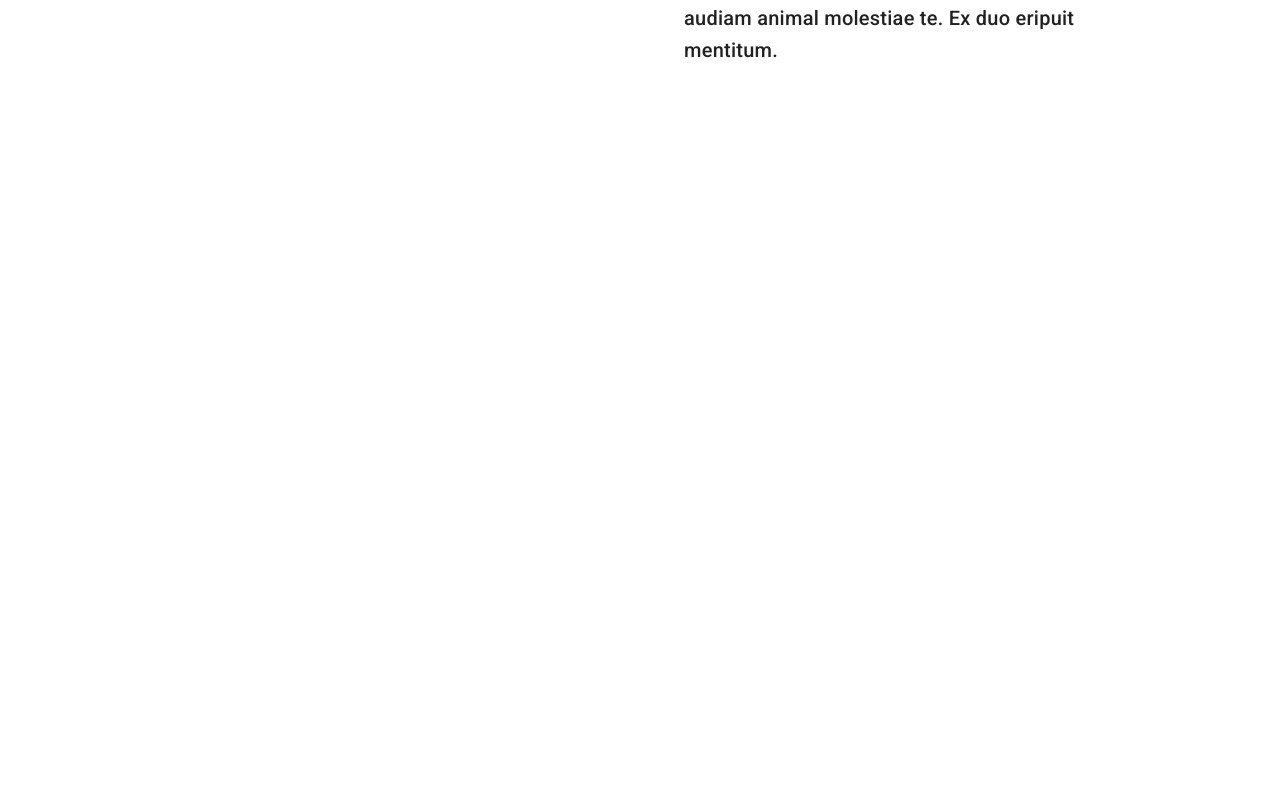
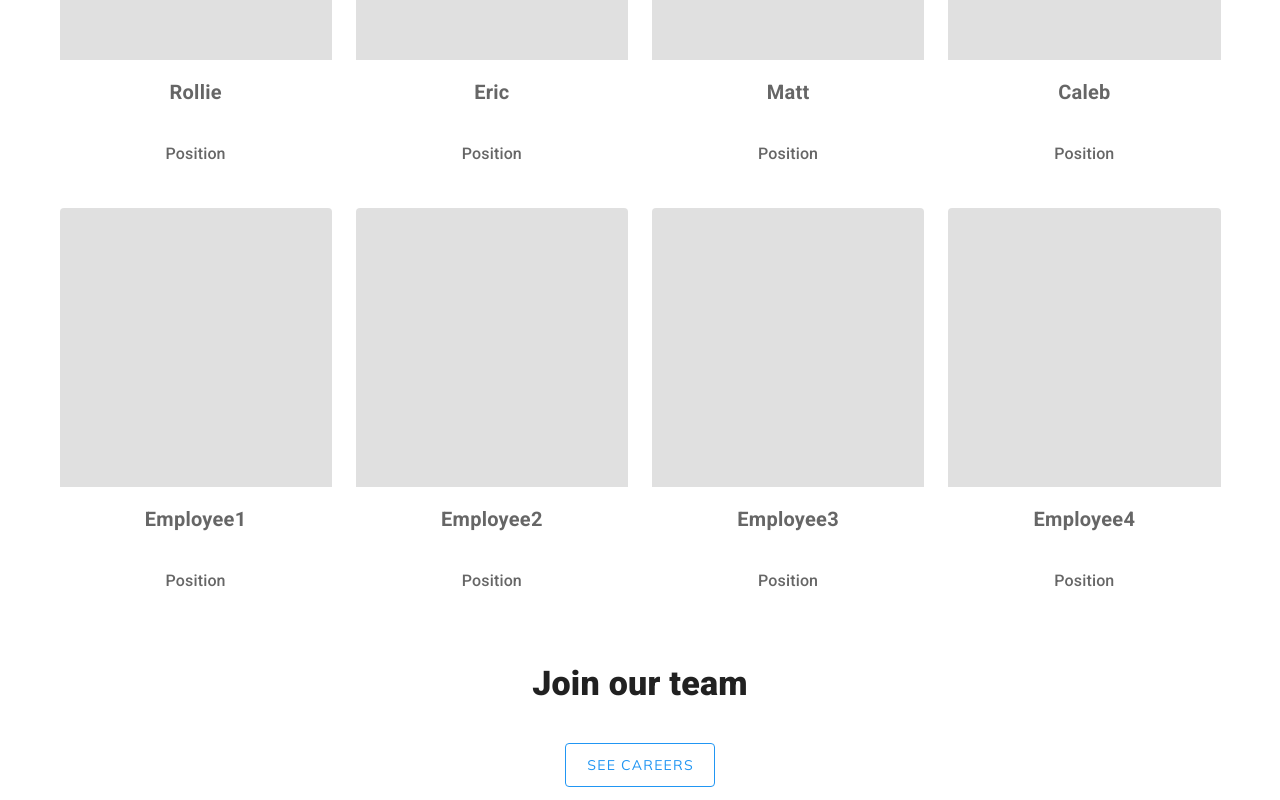
Before and after one commit to jmpinoy/moyer-web, a Vue app: page /about in a window 1280 px wide. Shown: the part 1040-1840 px from the top of the page. Before the commit the page ends 1186 px from the top, so only its background shows below. Built offline with nearby package versions, Linux system fonts and the light colour scheme.

Commit message:
Fixed padding on components, created team component, built about page

```diff
--- a/src/components/ContactSection.vue
+++ b/src/components/ContactSection.vue
@@ -1,5 +1,5 @@
 <template>
-  <v-container id="contactSection" class="pa-16">
+  <v-container id="contactSection" class="py-16">
     <v-row align="center" justify="space-around">
       <v-col cols="11" md="6">
         <v-card flat class="px-8">
--- a/src/components/Descriptor.vue
+++ b/src/components/Descriptor.vue
@@ -1,5 +1,5 @@
 <template>
-  <v-container :id="descriptorId" class="pa-16">
+  <v-container :id="descriptorId" class="py-16">
     <v-row align="center" justify="space-around" v-if="orientation == 'left'">
       <v-col cols="11" md="6">
         <v-card flat class="px-8">
--- a/src/components/HeroImage.vue
+++ b/src/components/HeroImage.vue
@@ -1,5 +1,5 @@
 <template>
-  <v-container id="heroImage" class="pa-16">
+  <v-container id="heroImage" class="py-16">
     <v-row align="center" justify="space-around">
       <v-col cols="11" md="6">
         <v-card flat class="px-8">
@@ -8,16 +8,16 @@
           :src="image" />
         </v-card>
       </v-col>
-      <v-col cols="11" md="6">
+      <v-col justify="center" align="center" cols="11" md="6">
         <v-card flat class="px-8">
-          <v-col cols="8">
+          <v-col cols="11" md="8">
             <v-row class="display-3 font-weight-bold py-4">
               {{ title }}
             </v-row>
             <v-row class="title font-weight-bold py-4">
               {{ description }}
             </v-row>
-            <v-row justify="start" align="center" class="py-4">
+            <v-row justify="center" align="center" class="py-4">
               <v-col cols="12" md="4" v-for="button in buttons" :key="button.name">
                   <v-btn dark rounded large color="#b51600" :to="button.route">
                     {{ button.name }}
--- a/src/components/SiteNav.vue
+++ b/src/components/SiteNav.vue
@@ -7,7 +7,7 @@
     color="white"
     hide-on-scroll>
       <!-- Logo/Title -->
-      <div class="d-flex align-center">
+      <v-row justify="center" class="pt-3">
         <v-toolbar-title class="blue--text font-weight-medium">
           <v-img
           contain
@@ -15,9 +15,10 @@
           id="logo"
           @click="GoHome" />
         </v-toolbar-title>
-      </div>
+      </v-row>
 
-      <v-spacer></v-spacer>
+      <v-spacer />
+      <v-spacer />
 
       <!-- Navigation Buttons -->
       <v-toolbar-items v-for="button in buttons" :key="button.name" class="hidden-md-and-down">
--- a/src/components/Statement.vue
+++ b/src/components/Statement.vue
@@ -1,5 +1,5 @@
 <template>
-  <v-container id="statement" class="pa-16">
+  <v-container id="statement" class="py-16">
     <v-row align="center" justify="space-around">
       <v-col cols="11" md="6">
         <v-card flat class="px-8">
--- /dev/null
+++ b/src/components/Team.vue
@@ -0,0 +1,90 @@
+<template>
+  <v-container id="team" class="py-16">
+    <template>
+      <v-row>
+        <v-col>
+          <v-row justify="center" class="display-2 font-weight-black pb-15">
+            Meet the team
+          </v-row>
+          <v-row>
+            <v-col
+            v-for="member in members"
+            :key="member.name"
+            class="d-flex child-flex"
+            cols="3">
+              <v-card class="text-center" flat>
+                <v-img
+                  :src="member.img"
+                  class="grey lighten-2" />
+                  <v-card-text class="title font-weight-bold">
+                    {{ member.name }}
+                  </v-card-text>
+                  <v-card-text class="subtitle-1 font-weight-medium">
+                    {{ member.position }}
+                  </v-card-text>
+              </v-card>
+            </v-col>
+          </v-row>
+          <v-row justify="center" class="display-1 font-weight-black py-10">
+            Join our team
+          </v-row>
+          <v-row justify="center">
+            <v-btn outlined large color="blue" to="/">
+              See Careers
+            </v-btn>
+          </v-row>
+        </v-col>
+      </v-row>
+    </template>
+  </v-container>
+</template>
+
+<script>
+  export default {
+    name: 'Team',
+    data: () => ({
+      members: [
+        {
+          name: 'Rollie',
+          position: 'Position',
+          img: '/img/imagePlaceholder.png'
+        },
+        {
+          name: 'Eric',
+          position: 'Position',
+          img: '/img/imagePlaceholder.png'
+        },
+        {
+          name: 'Matt',
+          position: 'Position',
+          img: '/img/imagePlaceholder.png'
+        },
+        {
+          name: 'Caleb',
+          position: 'Position',
+          img: '/img/imagePlaceholder.png'
+        },
+        {
+          name: 'Employee1',
+          position: 'Position',
+          img: '/img/imagePlaceholder.png'
+        },
+        {
+          name: 'Employee2',
+          position: 'Position',
+          img: '/img/imagePlaceholder.png'
+        },
+        {
+          name: 'Employee3',
+          position: 'Position',
+          img: '/img/imagePlaceholder.png'
+        },
+        {
+          name: 'Employee4',
+          position: 'Position',
+          img: '/img/imagePlaceholder.png'
+        },
+      ]
+    }),
+  }
+</script>
--- a/src/components/Testimonials.vue
+++ b/src/components/Testimonials.vue
@@ -1,5 +1,5 @@
 <template>
-  <v-container id="testimonials" class="pa-16">
+  <v-container id="testimonials" class="py-16">
     <v-row align="center" justify="space-around">
       <v-col cols="11" md="5" v-for="testimonial in testimonials" :key="testimonial.client">
         <v-card outlined flat class="pa-8">
--- a/src/components/WorkSamples.vue
+++ b/src/components/WorkSamples.vue
@@ -1,5 +1,5 @@
 <template>
-  <v-container class="pa-8" id="worksamples" fluid v-bind:style="{ backgroundColor: color}">
+  <v-container class="py-8" id="worksamples" fluid v-bind:style="{ backgroundColor: color}">
     <v-row>
       <v-col v-for="sample in samples" :key="sample.title" >
         <v-card flat class="pa-md-8 ma-15 flat" v-bind:style="{ backgroundColor: color}">
--- a/src/views/About.vue
+++ b/src/views/About.vue
@@ -6,6 +6,9 @@
       :title="story.title"
       :image="story.img"
       :description="story.description" />
+
+    <Team />
+
     <Descriptor
       :descriptorId="shop.id"
       :subtitle="shop.subtitle"
@@ -18,11 +21,13 @@
 
 <script>
 import Descriptor from '@/components/Descriptor.vue'
+import Team from '@/components/Team.vue'
 
 export default {
   name: 'About',
   components: {
     Descriptor,
+    Team
   },
   data: () => ({
     story: {
```
